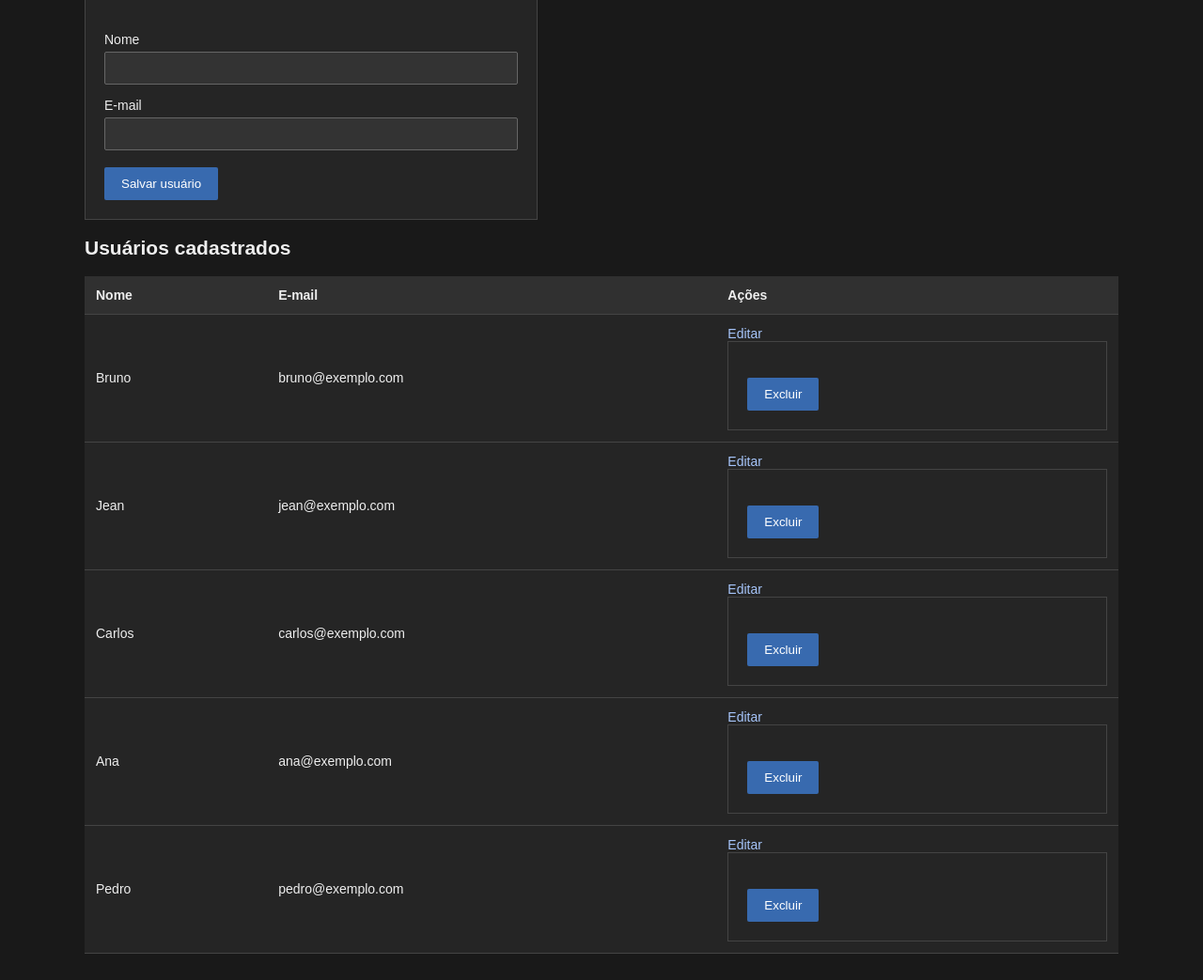
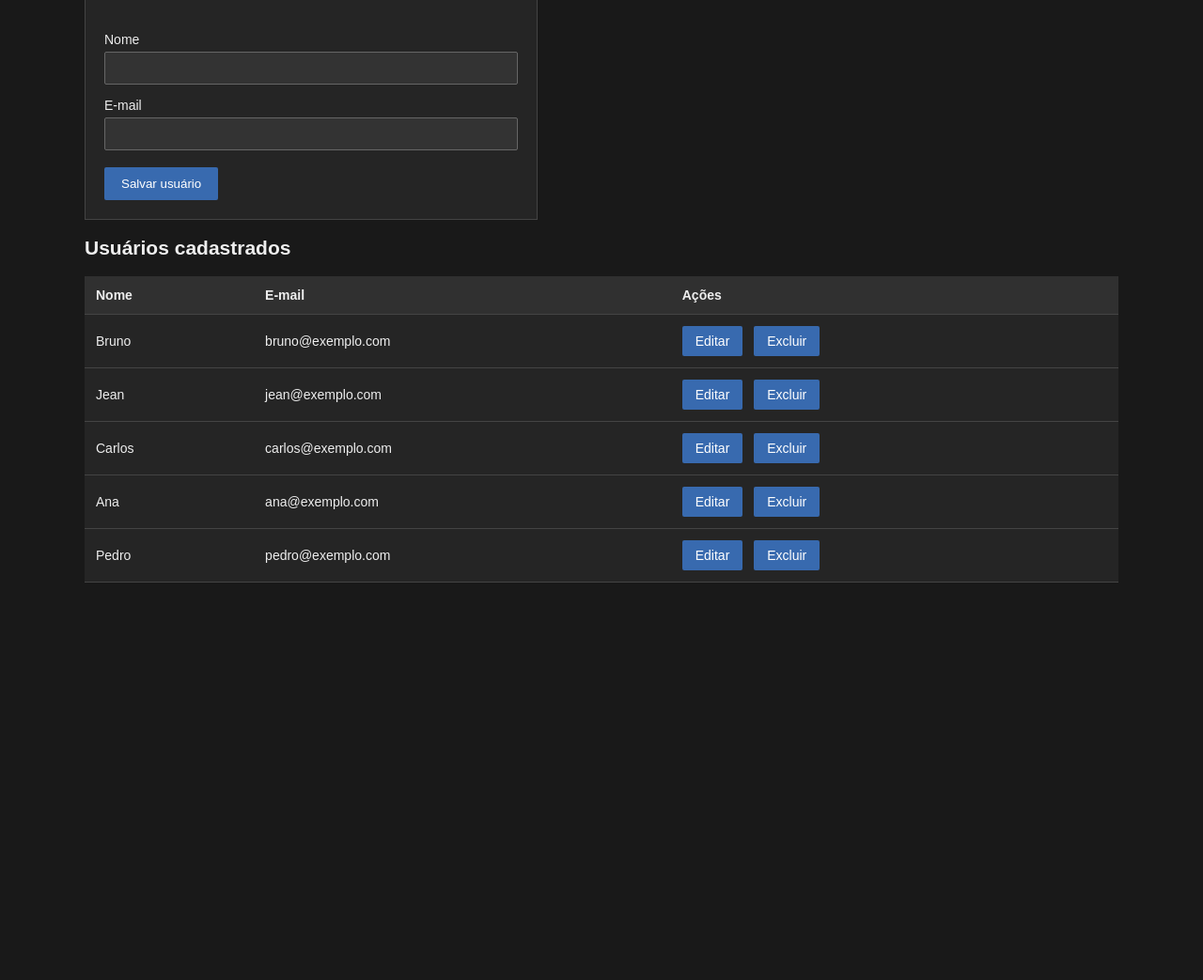
Before and after one commit to brunofiegenbaum/projeto-bruno-e-jean, a PHP site: page /usuarios.php in a window 1280 px wide. Shown: the part 147-1190 px from the top of the page at 94% size. After the commit the page ends 767 px from the top, so only its background shows below. Run offline with PHP 8.4, Linux system fonts and the light colour scheme; data comes from the database, SQL or seed files in the repository.

Commit message:
style: alinhar botoes de editar e excluir usuarios

```diff
--- a/style.css
+++ b/style.css
@@ -20,3 +20,12 @@
 .card { background:#252525; padding:18px; max-width:500px; }
 .card form { padding:0; background:transparent; border:0; }
 @media(max-width:650px) { header { display:block; } nav { margin-top:12px; } }
+
+/* Acoes de usuarios: editar e excluir lado a lado, sem caixa no formulario */
+.acoes-usuario { white-space: nowrap; }
+.acoes-usuario .botao-editar,
+.acoes-usuario .excluir-usuario button { display: inline-block; background: #386aaf; color: white; border: 0; border-radius: 2px; padding: 8px 14px; font: inherit; line-height: normal; cursor: pointer; text-decoration: none; vertical-align: middle; }
+.acoes-usuario .botao-editar:hover,
+.acoes-usuario .excluir-usuario button:hover { background: #477fc8; text-decoration: none; }
+.acoes-usuario .excluir-usuario { display: inline-block; width: auto; max-width: none; padding: 0; margin: 0 0 0 8px; border: 0; background: transparent; vertical-align: middle; }
+.acoes-usuario .excluir-usuario button { margin: 0; }
--- a/usuarios.php
+++ b/usuarios.php
@@ -64,7 +64,7 @@
 <tr>
 <td><?php echo htmlspecialchars($item["nome"]); ?></td>
 <td><?php echo htmlspecialchars($item["email"]); ?></td>
-<td><a href="usuarios.php?id=<?php echo $item["id_usuario"]; ?>">Editar</a>
+<td class="acoes-usuario"><a class="botao-editar" href="usuarios.php?id=<?php echo $item["id_usuario"]; ?>">Editar</a>
 <form class="excluir-usuario" method="post" onsubmit="return confirm('Deseja excluir este usuário?')">
 <input type="hidden" name="acao" value="excluir">
 <input type="hidden" name="id_excluir" value="<?php echo $item["id_usuario"]; ?>">
```
